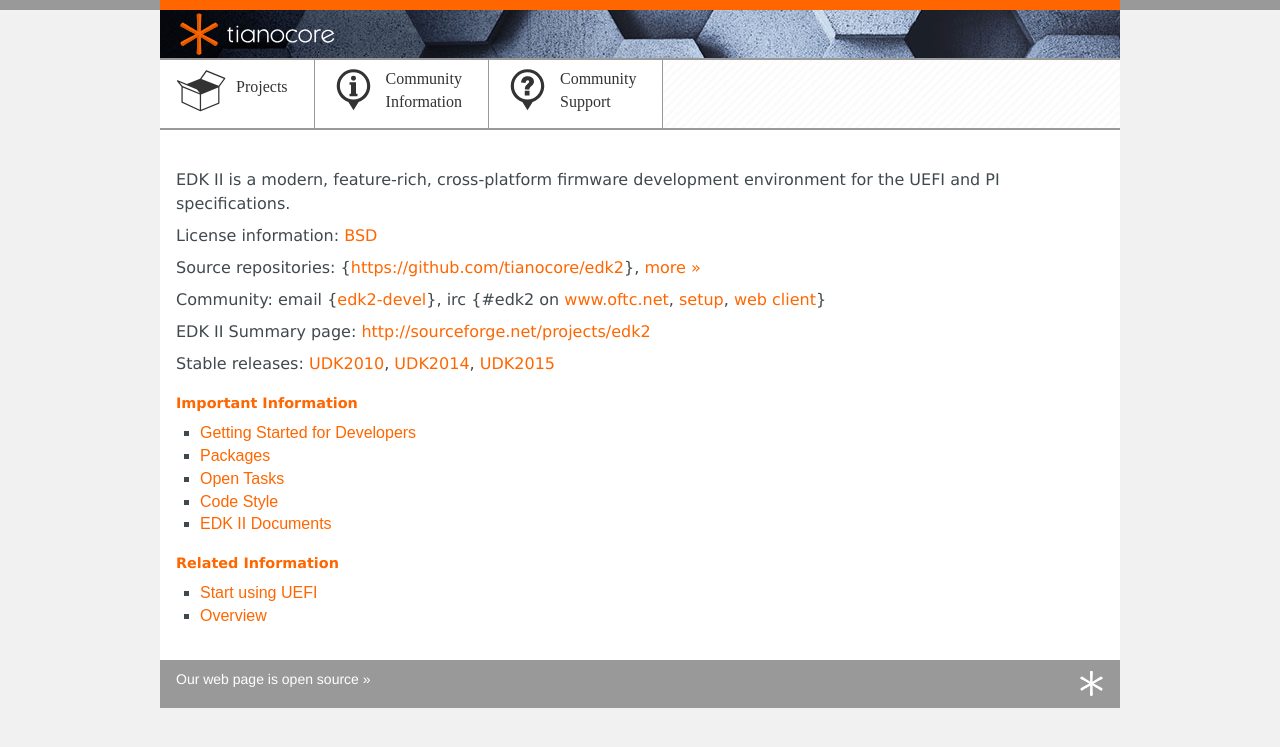
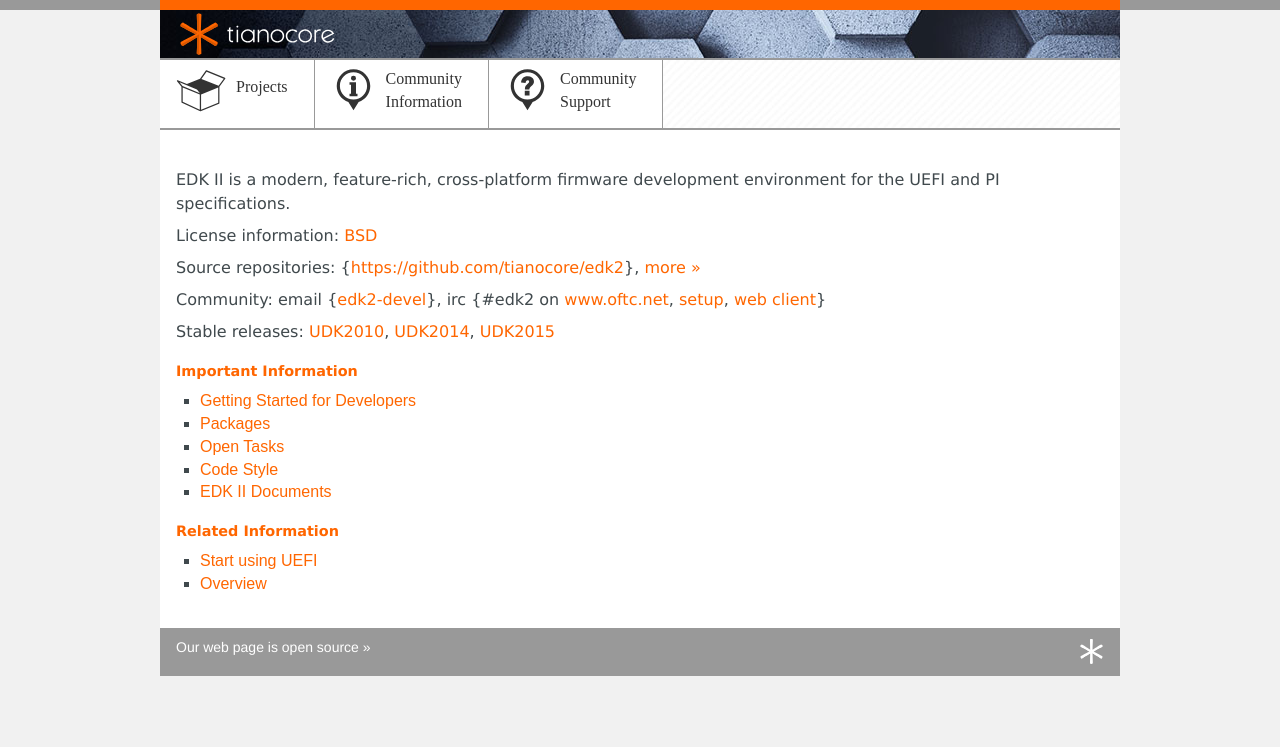
Before and after one commit to tianocore/tianocore.github.io, a Jekyll site: the page built from edk2/index.md, in a window 1280 px wide. Shown: the top 747 px of the page. Built offline with Jekyll 4.4.1, drawn with Linux system fonts in a browser that asks for light colours; nearby versions of some CDN libraries.

Commit message:
edk2: Remove SourceForge summary page
Signed-off-by: Jordan Justen <jordan.l.justen@intel.com>

```diff
--- a/edk2/index.md
+++ b/edk2/index.md
@@ -22,8 +22,6 @@ irc {\#edk2 on [www.oftc.net](http://www.oftc.net/),
 
 <!-- Bug/feature tracking: [http://sourceforge.net/apps/trac/edk2](http://sourceforge.net/apps/trac/edk2) -->
 
-EDK II Summary page: [http://sourceforge.net/projects/edk2](http://sourceforge.net/projects/edk2)
-
 Stable releases: [UDK2010], [UDK2014], [UDK2015]
 
 ### <span class="mw-headline" id="Important_Information">Important Information</span>
```
